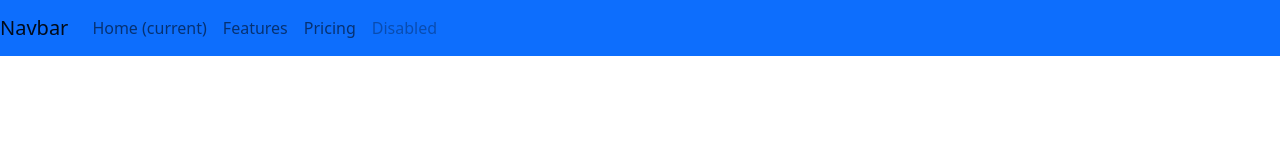
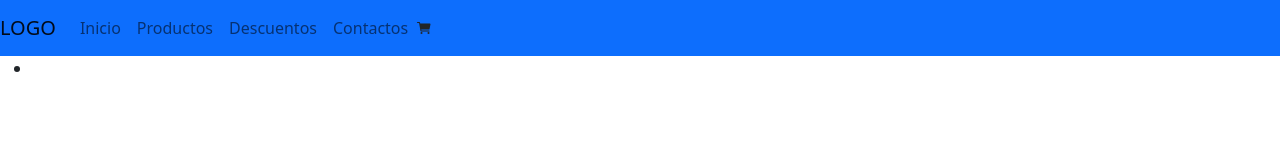
Before and after one commit to Ivo-w/react_proyecto_woinarowski, a React (Create React App) app: page / in a window 1280 px wide. Shown: the top 160 px of the page. Built offline with nearby package versions, Linux system fonts and the light colour scheme.

Commit message:
Nav, list - desafio

```diff
--- a/public/index.html
+++ b/public/index.html
@@ -38,6 +38,9 @@
 
       To begin the development, run `npm start` or `yarn start`.
       To create a production bundle, use `npm run build` or `yarn build`.
+
     -->
+    <script type="module" src="https://unpkg.com/ionicons@5.5.2/dist/ionicons/ionicons.esm.js"></script>
+<script nomodule src="https://unpkg.com/ionicons@5.5.2/dist/ionicons/ionicons.js"></script>
   </body>
 </html>
--- a/src/App.css
+++ b/src/App.css
@@ -36,3 +36,7 @@
     transform: rotate(360deg);
   }
 }
+.cart-Style{
+  height: 20px;
+  width: 100%;
+}
--- a/src/App.js
+++ b/src/App.js
@@ -2,12 +2,13 @@ import React from "react";
 import './App.css';
 import NavBar from './NavBar';
 import 'bootstrap/dist/css/bootstrap.min.css';
-
+import ItemListContainer from "./ItemListContainer"
 
 function App() {
   return (
     <>
     <NavBar />
+    <ItemListContainer />
     </>
   );
 }
--- /dev/null
+++ b/src/CartWidget.js
@@ -0,0 +1,12 @@
+import React from "react";
+
+function CartWidget () {
+	return (
+		<>
+		<div class= "cart-Style">
+		<ion-icon name="cart"> </ion-icon>
+		</div>
+		</>
+		)
+}
+export default CartWidget;
--- /dev/null
+++ b/src/ItemListContainer.js
@@ -0,0 +1,20 @@
+import React from "react";
+
+function ItemListContainer () {
+	return (
+	<>
+	<div>
+	 <ul>
+	  <li></li>
+	 </ul>
+	</div>
+	</>
+	);
+  }
+
+/*
+ItemListContainer.defaultProps = {
+	nombre = 'Coder'
+};*/
+
+export default ItemListContainer;
--- a/src/NavBar.js
+++ b/src/NavBar.js
@@ -1,30 +1,31 @@
 import React from "react";
 import 'bootstrap/dist/css/bootstrap.min.css';
-
+import CartWidget from './CartWidget';
 
 function NavBar () {
 	return (
 	<>
 	<nav class="navbar navbar-expand-lg navbar-light bg-primary">
-		  	<a class="navbar-brand" href="#">Navbar</a>
+		  	<a class="navbar-brand" href="#">LOGO</a>
 		  	<button class="navbar-toggler" type="button" data-toggle="collapse" data-target="#navbarNav" aria-controls="navbarNav" aria-expanded="false" aria-label="Toggle navigation">
 		    <span class="navbar-toggler-icon"></span>
 		  	</button>
 	  	<div class="collapse navbar-collapse" id="navbarNav">
 		    <ul class="navbar-nav">
 		      <li class="nav-item active">
-		        <a class="nav-link" href="#">Home <span class="sr-only">(current)</span></a>
+		        <a class="nav-link" href="#">Inicio <span class="sr-only"></span></a>
 		      </li>
 		      <li class="nav-item">
-		        <a class="nav-link" href="#">Features</a>
+		        <a class="nav-link" href="#">Productos</a>
 		      </li>
 		      <li class="nav-item">
-		        <a class="nav-link" href="#">Pricing</a>
+		        <a class="nav-link" href="#">Descuentos</a>
 		      </li>
 		      <li class="nav-item">
-		        <a class="nav-link disabled">Disabled</a>
+		        <a class="nav-link ">Contactos</a>
 		      </li>
 		    </ul>
+		    <CartWidget />
 	  	</div>
 	</nav>
 	</>
```
